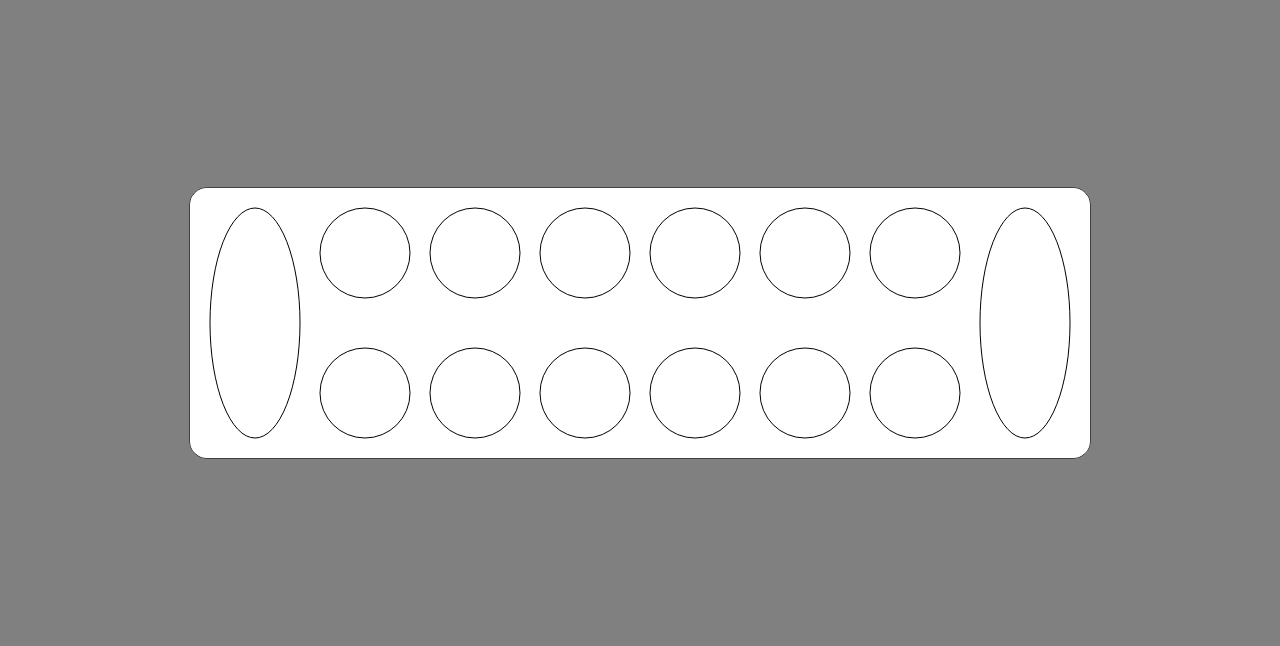
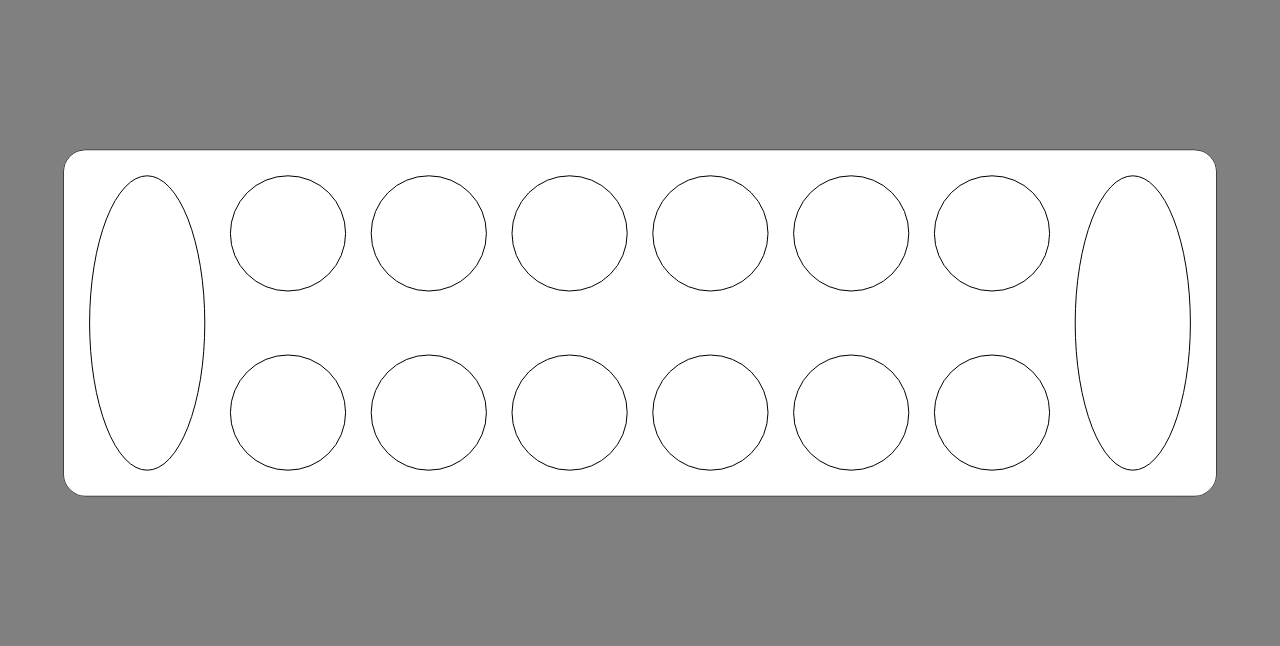
Before and after one commit to rkdarling898/Mancala, a plain HTML site: page index.html in a window 1280 px wide. Shown: the part 77-723 px from the top of the page. Drawn offline with Linux system fonts and the light colour scheme.

Commit message:
Refactored code to use a scaled redering based of the screen dimensions to allow for standard game coordinates

```diff
--- a/global.css
+++ b/global.css
@@ -8,6 +8,10 @@ body {
     background-color: gray;
 }
 
+canvas {
+    box-sizing: border-box;
+}
+
 .center-flex {
     display: flex;
     height: 100%;
--- a/js/boarddata.js
+++ b/js/boarddata.js
@@ -5,77 +5,45 @@ export class BoardData {
     constructor (canvas) {
         this.canvas = canvas.element
         this.pits = [
-            new Pit(1),
-            new Pit(2),
-            new Pit(3),
-            new Pit(4),
-            new Pit(5),
-            new Pit(6),
-            new Pit(7, 'store'),
-            new Pit(8),
-            new Pit(9),
-            new Pit(10),
-            new Pit(11),
-            new Pit(12),
-            new Pit(13),
-            new Pit(14, 'store'),
+            new Pit(1, 775, 180),
+            new Pit(2, 665, 180),
+            new Pit(3, 555, 180),
+            new Pit(4, 445, 180),
+            new Pit(5, 335, 180),
+            new Pit(6, 225, 180),
+            new Pit(7, 115, 250, 'store'),
+            new Pit(8, 225, 320),
+            new Pit(9, 335, 320),
+            new Pit(10, 445, 320),
+            new Pit(11, 555, 320),
+            new Pit(12, 665, 320),
+            new Pit(13, 775, 320),
+            new Pit(14, 885, 250, 'store'),
         ]
-        this.stones = () => {
-            const array = []
+        this.stones = initStoneArray()
+    }
 
-            for (let i = 0; i < 48; i++) {
-                array.push(new Stone(i))
-            }
-
-            return array
+    getBoardSpecs (scale = 1) {
+        return {
+            x: 50 * scale,
+            y: 115 * scale,
+            width: 900 * scale,
+            height: 270 * scale,
+            radii: (50/3) * scale
         }
     }
+}
 
-    getBoardSpecs () {
-        const wMargin = this.canvas.width/20
-        const hMargin = this.canvas.height * 0.23
+function initStoneArray () {
+    const array = []
 
-        return {
-            x: wMargin,
-            y: hMargin,
-            width: this.canvas.width - (wMargin * 2),
-            height: this.canvas.height - (hMargin * 2),
-            radii: wMargin/3
-        }
+    for (let i = 0; i < 48; i++) {
+        array.push(new Stone(i))
     }
 
-    getPitRadius () {
-        return this.canvas.width * 0.045
-    }
-
-    getPitMargin () {
-        return this.canvas.width/50
-    }
-
-    updatePitLocations () {
-        const board = this.getBoardSpecs()
-        const margin = this.getPitMargin()
-        const radius = this.getPitRadius()
-
-        this.pits.forEach(pit => setPitLocation(pit, board, margin, radius))
-    }
+    return array
 }
 
 function getStonePosition (pit) {
 
 }
-
-function setPitLocation (pit, board, margin, radius) {
-    if (pit.id % 7 === 0) return setStoreLocation(pit, board, margin, radius)
-
-    const multiplier = pit.id < 7 ? (7 - pit.id) : (pit.id - 7)
-    const height = pit.id < 7 ? board.y + radius + margin : board.y + board.height - radius - margin
-
-    pit.x = board.x + (radius * multiplier) + (radius * (multiplier + 1)) + (margin * multiplier) + margin
-    pit.y = height
-}
-
-function setStoreLocation (pit, board, margin, radius) {
-    pit.x = pit.id === 7 ? board.x + margin + radius : board.x + board.width - radius - margin
-    pit.y = board.y + (board.height/2)
-}
--- a/js/main.js
+++ b/js/main.js
@@ -7,10 +7,17 @@ const bData = new BoardData(canvas)
 const mRend = new MancalaRenderer(canvas.ctx)
 
 function getCanvasSize () {
-    if (innerWidth >= 1000) return {width: 1000, height: 500}
+    if (innerWidth < 500) return {width: 500, height: 250}
 
-    const width = innerWidth > 350 ? innerWidth : 350
-    const height = width * 0.5
+    let width, height
+
+    if ((innerWidth / 2) > innerHeight) {
+        height = innerHeight
+        width = height * 2
+    } else {
+        width = innerWidth
+        height = width / 2
+    }
 
     return {width, height}
 }
@@ -19,4 +26,8 @@ function getCanvasSize () {
 
 canvas.size = getCanvasSize()
 
+mRend.scale = canvas.width/1000
+
 mRend.render(bData)
+
+window.bData = bData
--- a/js/mancalarenderer.js
+++ b/js/mancalarenderer.js
@@ -1,16 +1,16 @@
 export class MancalaRenderer {
     #backgroundColor = "white"
     #lineColor = "black"
+    #scale = 1
 
     constructor (ctx) {
         this.ctx = ctx
     }
 
     drawBoard (bData) {
-        const board = bData.getBoardSpecs()
-        const radius = bData.getPitRadius()
-        const margin = bData.getPitMargin()
-        let pit
+        const board = bData.getBoardSpecs(this.#scale)
+        const radius = 45 * this.#scale
+        const margin = 20 * this.#scale
 
         this.ctx.fillStyle = this.#backgroundColor
         this.ctx.strokeStyle = this.#lineColor
@@ -21,20 +21,7 @@ export class MancalaRenderer {
         this.ctx.fill()
         this.ctx.closePath()
 
-        // Draw pits and stores
-        bData.updatePitLocations()
-
-        for (let i = 0; i < 14; i++) {
-            pit = bData.pits[i]
-
-            if (pit.id % 7 === 0) {
-                this.drawStore(pit.x, pit.y, radius, board.height/2 - margin)
-                continue
-            }
-
-            this.drawCircle(pit.x, pit.y, radius)
-        }
-
+        this.drawPits(bData.pits, {height: board.height/2, radius, margin})
     }
 
     drawCircle (x, y, radius) {
@@ -44,11 +31,18 @@ export class MancalaRenderer {
         this.ctx.closePath()
     }
 
+    drawPits (pitArray, {height, radius, margin}) {
+        pitArray.forEach(pit => pit.type === 'store' ?
+            this.drawStore(pit.x * this.#scale, pit.y * this.#scale, radius, height - margin) :
+            this.drawCircle(pit.x * this.#scale, pit.y * this.#scale, radius)
+        )
+    }
+
     drawStones (bData) {
-        const radius = bData.getPitRadius() / 4
+        const pitRadius = 45 * this.#scale
 
         bData.stones.forEach(stone => {
-            this.drawCircle(stone.x, stone.y, radius)
+            this.drawCircle(stone.x * this.#scale, stone.y * this.#scale, pitRadius/4)
         });
     }
 
@@ -62,6 +56,14 @@ export class MancalaRenderer {
     render (bData) {
         this.drawBoard(bData)
     }
+
+    set scale (newScale) {
+        if (isNaN(newScale) || newScale == undefined || newScale < 0.5) {
+            console.error(`Invalid scale "${newScale}" was used. Please use a number greater than .5`)
+        }
+
+        this.#scale = newScale
+    }
 }
 
 // Helper functions
--- a/js/pit.js
+++ b/js/pit.js
@@ -1,9 +1,9 @@
 export class Pit {
-    constructor (id, type = "pit") {
+    constructor (id, x, y, type = "pit") {
         this.id = id
         this.type = type
-        this.x = undefined
-        this.y = undefined
+        this.x = x
+        this.y = y
         this.stones = new Map()
     }
 }
--- a/js/stone.js
+++ b/js/stone.js
@@ -3,8 +3,8 @@ export class Stone {
 
     constructor (id) {
         this.id = id
-        this.x = x
-        this.y = y
+        this.x = 0
+        this.y = 0
     }
 
     get velocity () {
```
